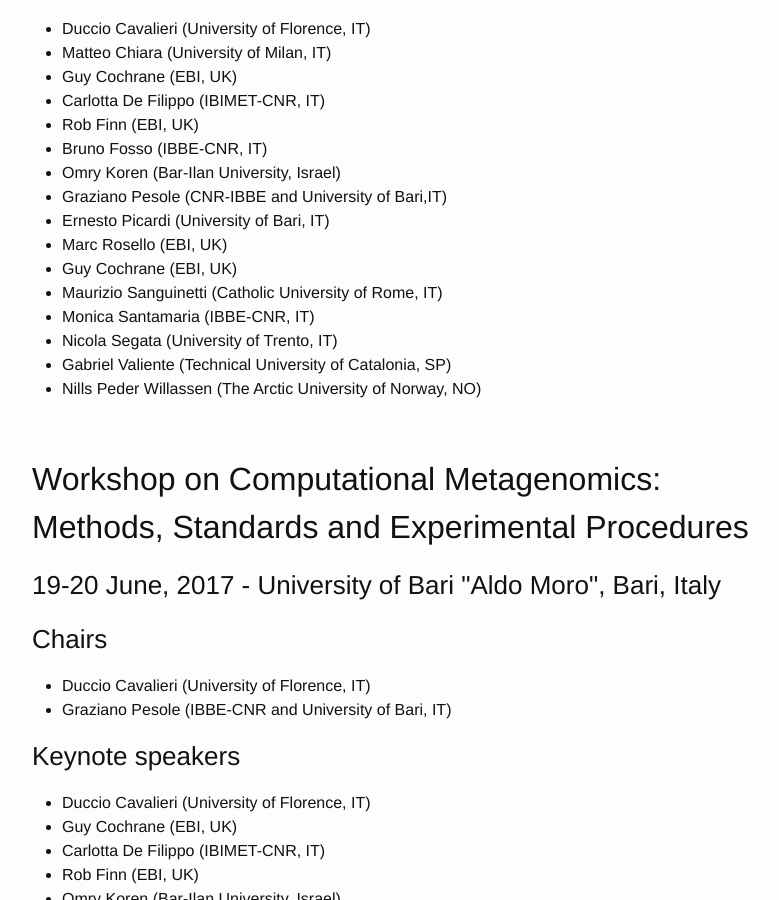
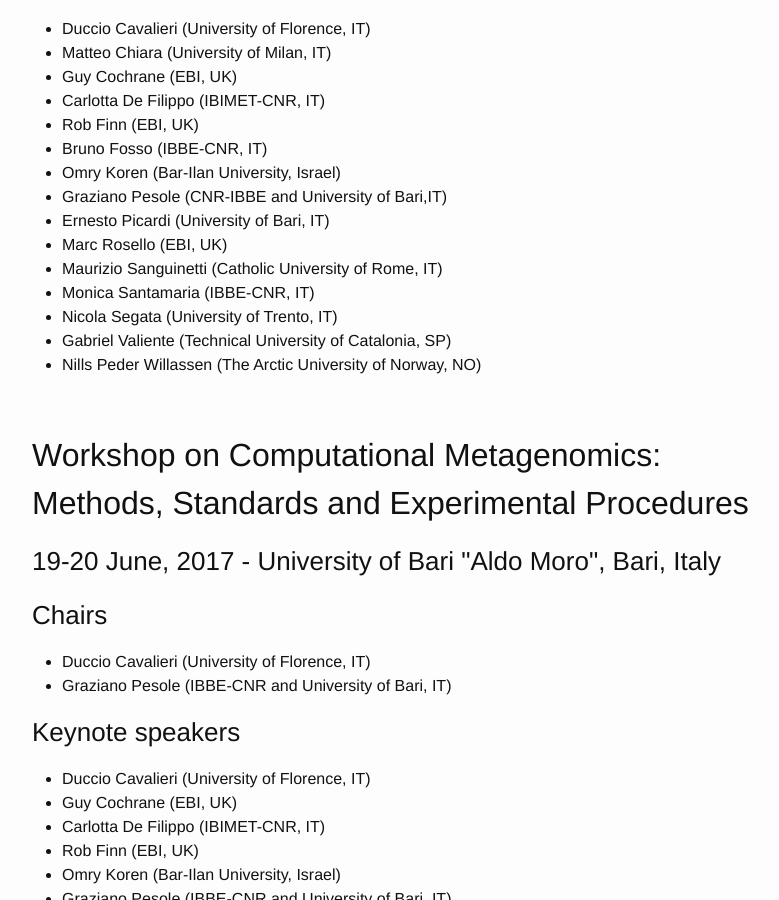
Before and after one commit to ELIXIR-IIB-training/website, a Jekyll site: the page built from _posts/2017-06-19-metagenomics-workshop-and-school-bari.md, in a window 1280 px wide and 900 px high, scrolled down 2420 px. Shown: the whole window, without its empty margins (238-1017 px from the left). Built offline with Jekyll 4.4.1, drawn with Linux system fonts in a browser that asks for light colours.

Commit message:
metagenomics scientific committee other updates

```diff
--- a/_posts/2017-06-19-metagenomics-workshop-and-school-bari.md
+++ b/_posts/2017-06-19-metagenomics-workshop-and-school-bari.md
@@ -125,7 +125,6 @@ Please note that refunds will only be processed by bank transfer after the works
 - Graziano Pesole (CNR-IBBE and University of Bari,IT)
 - Ernesto Picardi (University of Bari, IT)
 - Marc Rosello (EBI, UK)
-- Guy Cochrane (EBI, UK)
 - Maurizio Sanguinetti (Catholic University of Rome, IT)
 - Monica Santamaria (IBBE-CNR, IT)
 - Nicola Segata (University of Trento, IT)
```
